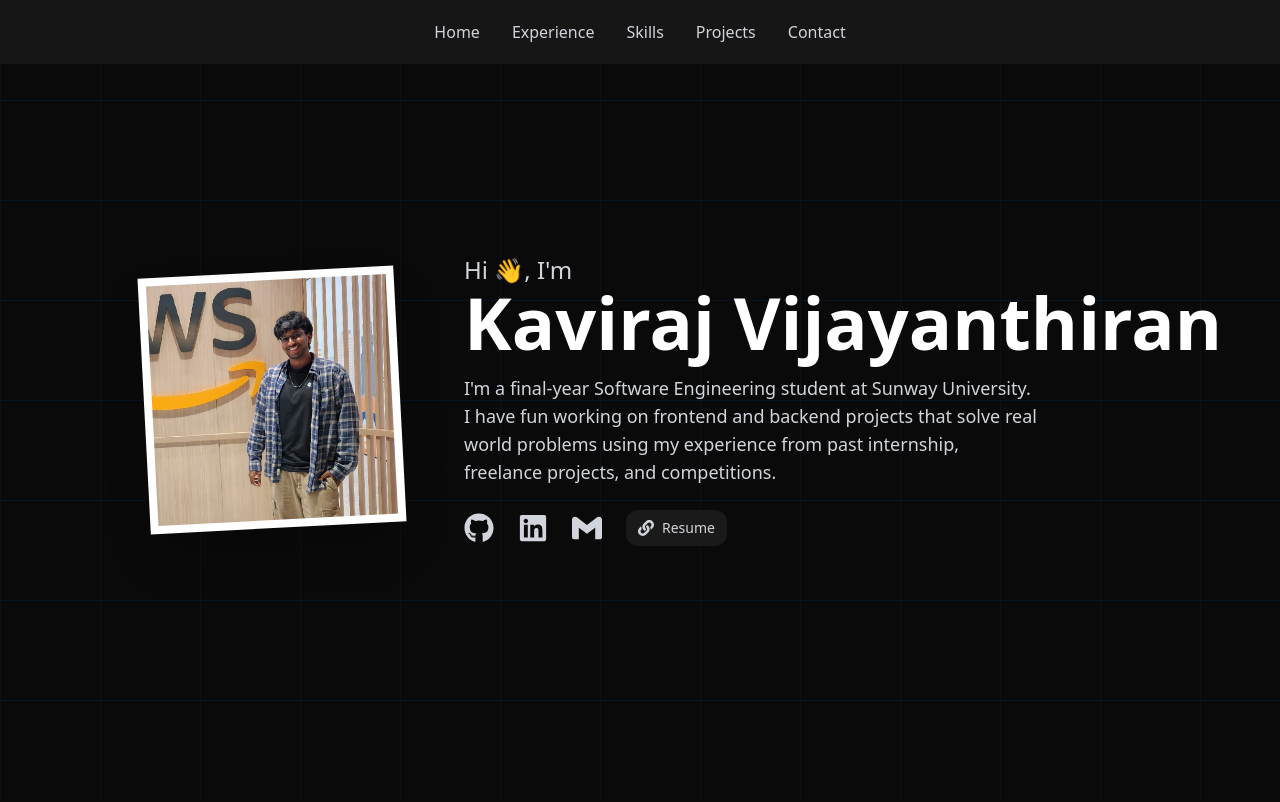
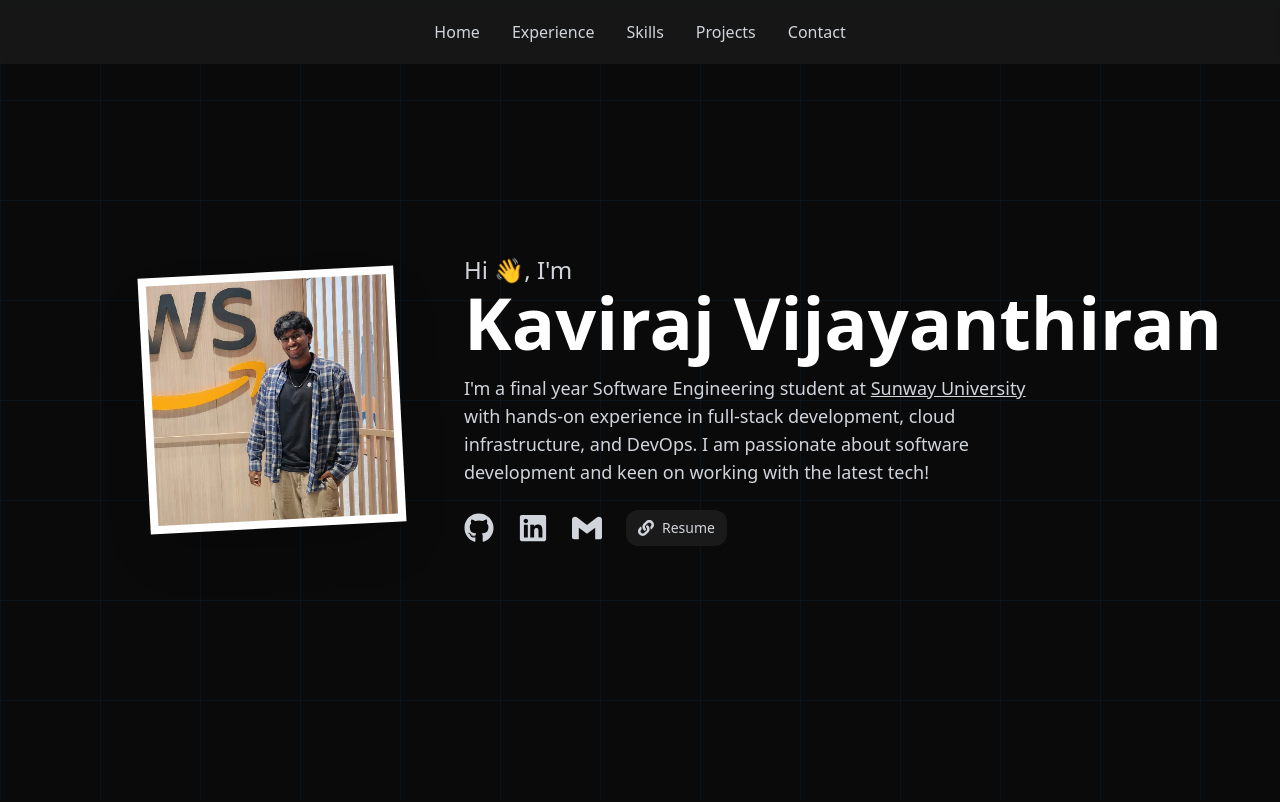
Before and after one commit to KaviV23/kaviv23.github.io, a React (Vite) app: page / in a window 1280 px wide. Shown: the top 802 px of the page. Built offline with nearby package versions, Linux system fonts and the light colour scheme.

Commit message:
Update "about me"

```diff
--- a/src/components/Hero.tsx
+++ b/src/components/Hero.tsx
@@ -26,10 +26,8 @@ export function Hero() {
           Kaviraj Vijayanthiran
         </h1>
         <p className="mt-4 text-lg text-gray-300 max-w-xl">
-          I'm a final-year Software Engineering student at Sunway University.
-          <br className="hidden sm:block" /> I have fun working on frontend and
-          backend projects that solve real world problems using my experience
-          from past internship, freelance projects, and competitions.
+          I'm a final year Software Engineering student at <a href='https://sunwayuniversity.edu.my/' target='_blank' className='underline'>Sunway University</a> with hands-on experience in full-stack development, cloud infrastructure, and DevOps.
+          I am passionate about software development and keen on working with the latest tech!
         </p>
         <div className="mt-6 flex justify-center items-center md:justify-start space-x-6">
           <a
```
